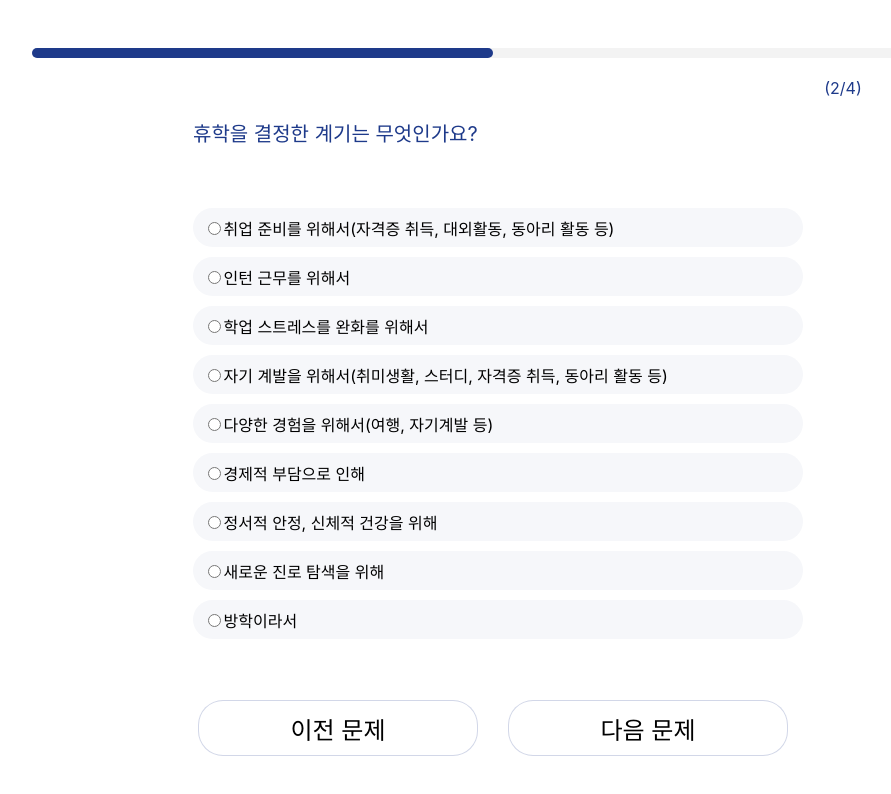
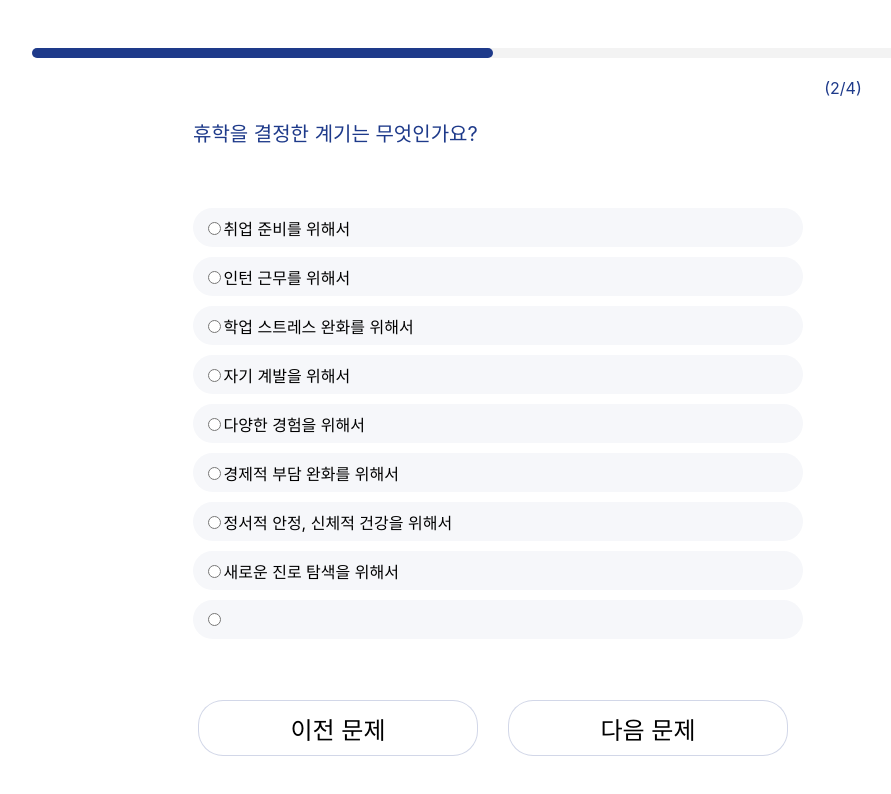
Before and after one commit to Youth-is-the-best/Youth-Client, a React (Create React App) app: page /test/1 in a window 1280 px wide. Shown: the top 794 px of the page, without its empty margins (83-974 px from the left). Built offline with nearby package versions, Linux system fonts and the light colour scheme.

Commit message:
📝 test1 문항 수정

```diff
--- a/src/pages/Test1.jsx
+++ b/src/pages/Test1.jsx
@@ -59,23 +59,21 @@ const Test1 = () => {
   function getReasonLabel(reason) {
     switch (reason) {
       case "jobPreparation":
-        return "취업 준비를 위해서(자격증 취득, 대외활동, 동아리 활동 등)";
+        return "취업 준비를 위해서";
       case "internship":
         return "인턴 근무를 위해서";
       case "academicStress":
-        return "학업 스트레스를 완화를 위해서";
+        return "학업 스트레스 완화를 위해서";
       case "selfDevelopment":
-        return "자기 계발을 위해서(취미생활, 스터디, 자격증 취득, 동아리 활동 등)";
+        return "자기 계발을 위해서";
       case "diverseExperiences":
-        return "다양한 경험을 위해서(여행, 자기계발 등)";
+        return "다양한 경험을 위해서";
       case "financialBurden":
-        return "경제적 부담으로 인해";
+        return "경제적 부담 완화를 위해서";
       case "mentalStability":
-        return "정서적 안정, 신체적 건강을 위해";
+        return "정서적 안정, 신체적 건강을 위해서";
       case "newCareerExploration":
-        return "새로운 진로 탐색을 위해";
-      case "leaveOfAbsence":
-        return "방학이라서";
+        return "새로운 진로 탐색을 위해서";
       default:
         return "";
     }
```
